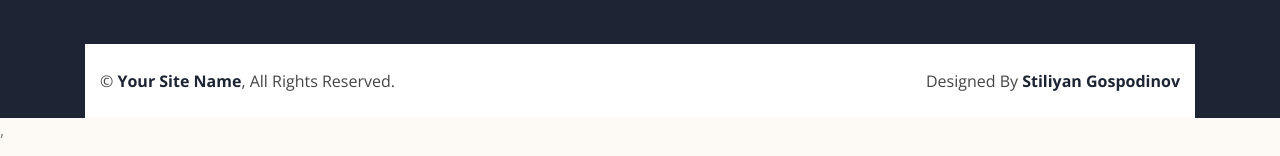
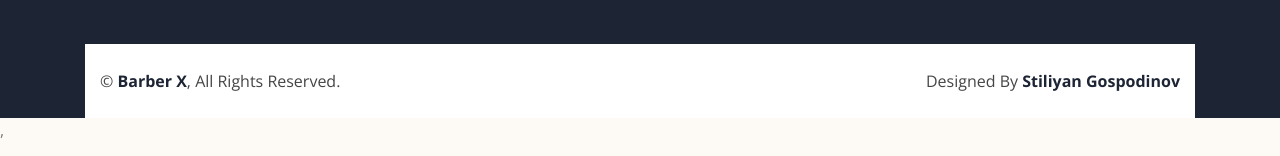
Before and after one commit to stiliyangospodinov/X-Cutz, a React (Vite) app: page / in a window 1280 px wide. Shown: the part 1152-1308 px from the top of the page. Built offline with nearby package versions, Linux system fonts and the light colour scheme.

Commit message:
Update Footer

```diff
--- a/src/components/Core/Footer.jsx
+++ b/src/components/Core/Footer.jsx
@@ -21,7 +21,6 @@ export default function Footer() {
     } else {
       setIsSubmitted(true);
       setError("");
-      // You can add any additional logic here, like sending the email to a server
     }
   };
 
@@ -111,7 +110,7 @@ export default function Footer() {
         <div className="row">
           <div className="col-md-6">
             <p>
-              © <Link to="/">Your Site Name</Link>, All Rights Reserved.
+              © <Link to="/">Barber X</Link>, All Rights Reserved.
             </p>
           </div>
           <div className="col-md-6">
```
Also changed, not shown: 1 other file (tests, documents, lock files or other folders).
